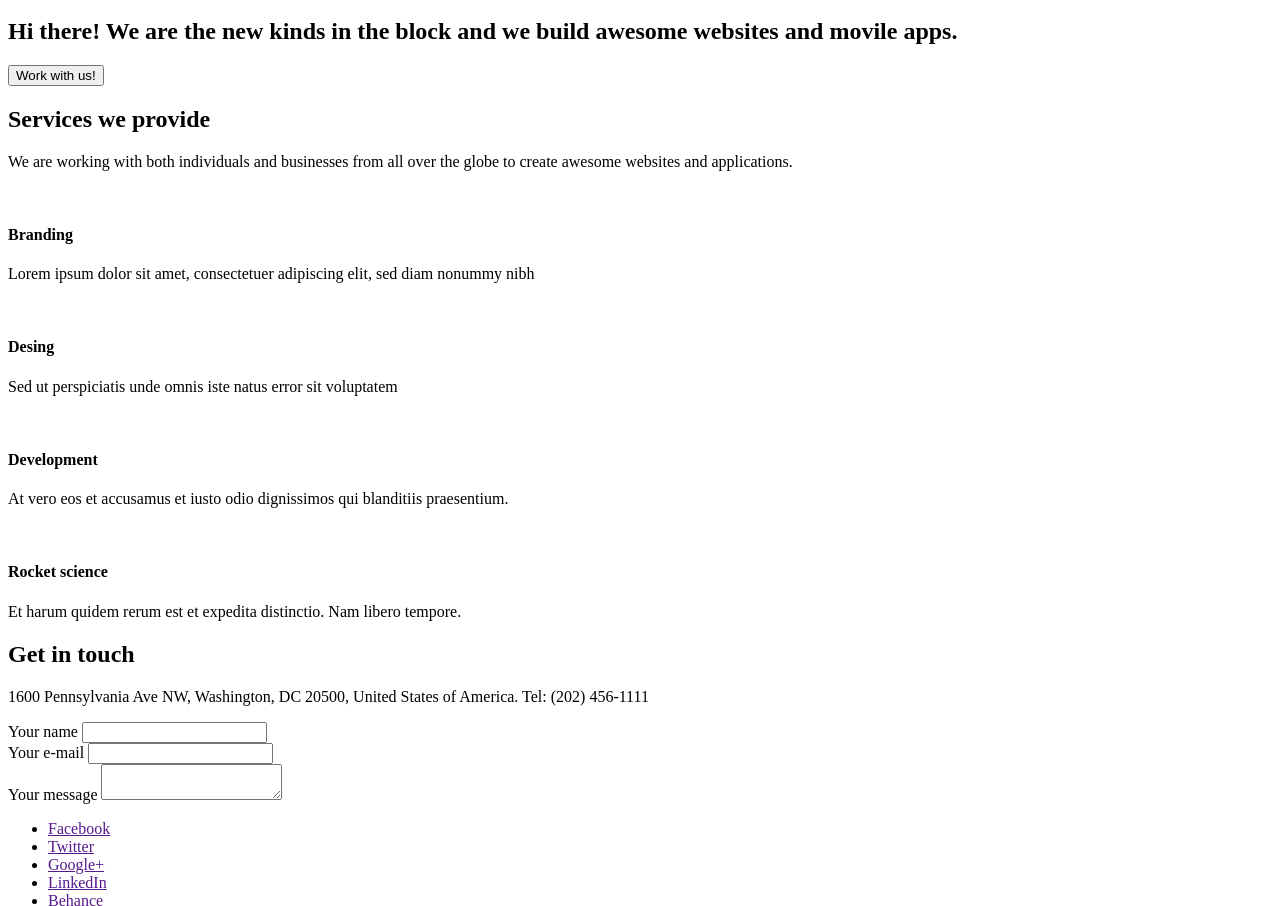
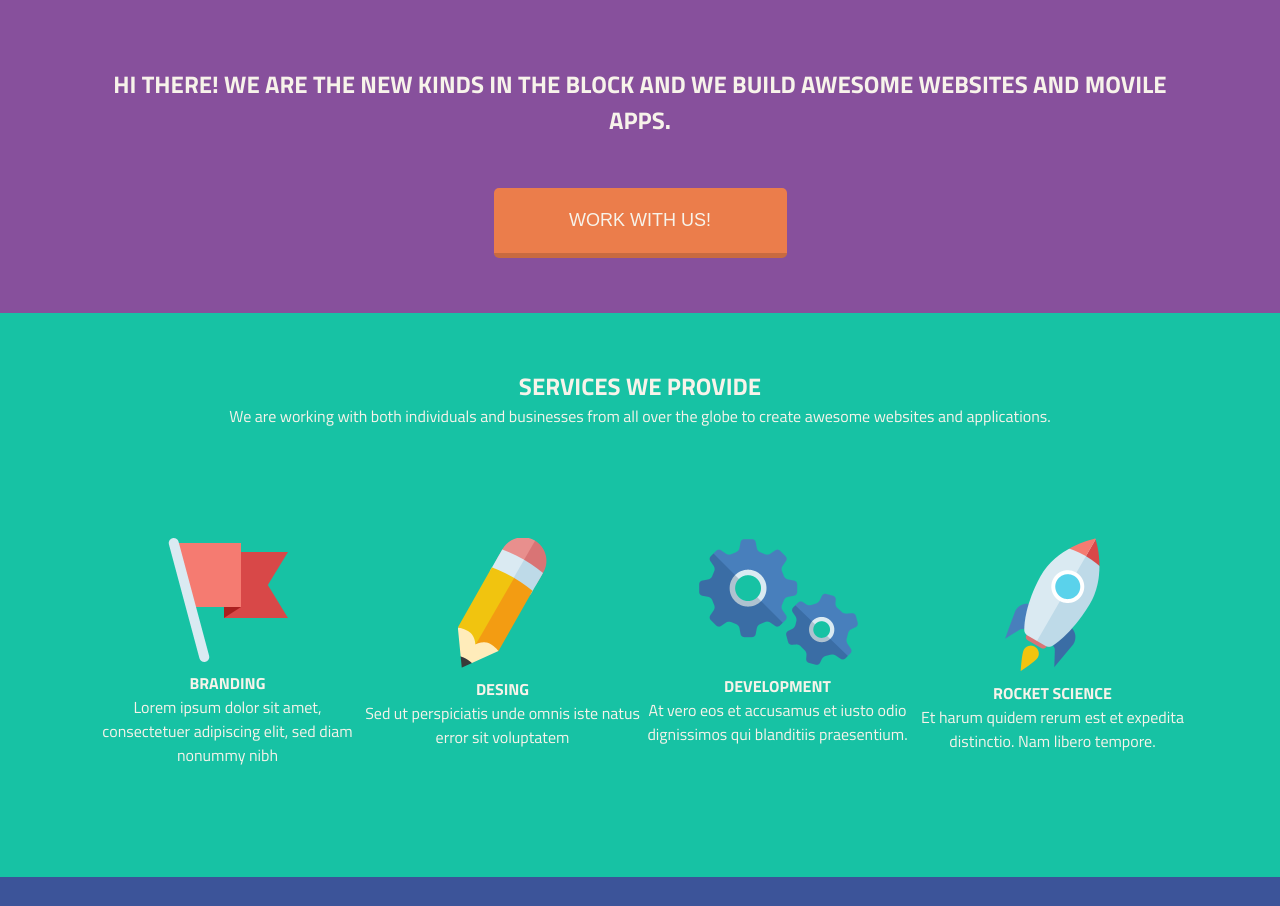
Before and after one commit to alexasacasa/cuda, a plain HTML site: page index.html in a window 1280 px wide. Shown: the part 134-1040 px from the top of the page. Drawn offline with Linux system fonts and the light colour scheme.

Commit message:
Agregando clases al index y agregando estilos al contenedor del formulario.

```diff
--- a/index.html
+++ b/index.html
@@ -11,12 +11,12 @@
 <body>
   <div>
     <!--Box1-->
-    <div>
+    <div id="box1-container">
       <div class="container">
         <!--Header-->
         <div>
-          <img src="img/" alt="Logo de la página">
-          <ul>
+          <img src="img/cuda-icono.png" alt="Logo de la página" id="logo">
+          <ul id="menu">
             <li><a href="">Home</a></li>
             <li><a href="">About</a></li>
             <li><a href="">Work</a></li>
@@ -24,45 +24,45 @@
             <li><a href="">Contact</a></li>
           </ul>
         </div>
-        <div>
+        <div class="encabezado">
           <h2>Hi there! We are the new kinds in the block and we build awesome websites and movile apps.</h2>
-          <button>Work with us!</button>
+          <button class="button1">Work with us!</button>
         </div>
       </div>
     </div>
     <!--End box1-->
 
     <!--Box2-->
-    <div>
+    <div id="box2-container" class="clearfix">
       <div class="container">
         <div>
           <h2>Services we provide</h2>
           <p>We are working with both individuals and businesses from all over the globe to create awesome websites and applications.</p>
         </div>
         <div>
-          <div>
-            <div><img src="img/" alt=""></div>
+          <div class="box">
+            <div><img src="img/icono1.png" alt=""></div>
             <div>
               <h4>Branding</h4>
               <p>Lorem ipsum dolor sit amet, consectetuer adipiscing elit, sed diam nonummy nibh</p>
             </div>
           </div>
-          <div>
-            <div><img src="img/" alt=""></div>
+          <div class="box">
+            <div><img src="img/icono2.png" alt=""></div>
             <div>
               <h4>Desing</h4>
               <p>Sed ut perspiciatis unde omnis iste natus error sit voluptatem</p>
             </div>
           </div>
-          <div>
-            <div><img src="img/" alt=""></div>
+          <div class="box">
+            <div><img src="img/icono3.png" alt=""></div>
             <div>
               <h4>Development</h4>
               <p>At vero eos et accusamus et iusto odio dignissimos qui blanditiis praesentium.</p>
             </div>
           </div>
-          <div>
-            <div><img src="img/" alt=""></div>
+          <div class="box">
+            <div><img src="img/icono4.png" alt=""></div>
             <div>
               <h4>Rocket science</h4>
               <p>Et harum quidem rerum est et expedita distinctio. Nam libero tempore.</p>
@@ -74,30 +74,31 @@
     <!--End box2-->
 
     <!--Box3-->
-    <div>
+    <div id="box3-container" class="clearfix">
       <div class="container">
         <h2>Get in touch</h2>
         <p>1600 Pennsylvania Ave NW, Washington, DC 20500, United States of America. Tel: (202) 456-1111</p>
-        <form action="" method="post">
+        <form class="form" action="" method="post">
           <div>
             <label for="input-name">Your name</label>
-            <input type="text" name="" id="input-name">
+            <input type="text" id="input-name" class="input">
           </div>
           <div>
             <label for="input-email">Your e-mail</label>
-            <input type="email" name="" id="input-email">
+            <input type="email" id="input-email" class="input">
           </div>
           <div>
             <label for="message">Your message</label>
             <textarea name="" id="message"></textarea>
           </div>
+          <button class="button2">Send Message!</button>
         </form>
       </div>
     </div>
     <!--End box3-->
 
     <!--Footer-->
-    <div>
+    <div id="footer" class="clearfix">
       <ul>
         <li><a href="">Facebook</a></li>
         <li><a href="">Twitter</a></li>
--- a/sass/_formulario.scss
+++ b/sass/_formulario.scss
@@ -0,0 +1,33 @@
+@import 'variables';
+
+#box3-container{
+  background-color: $color-box3;
+}
+
+.form{
+  .input{
+    margin: 15px;
+    border: 0;
+    width: 50%;
+    height: 50px;
+    background-color: $color-bord2;
+  }
+
+  #message{
+    border: 0;
+    width: 80%;
+    height: 200px;
+    background-color: $color-bord2
+  }
+
+  label::after{
+    content: "*";
+    color: #f2454a;
+  }
+}
+
+.button2{
+  @include botones;
+  background-color: $color-btn2;
+  border-bottom: 5px solid #299ec5;
+}
--- a/sass/_generales.scss
+++ b/sass/_generales.scss
@@ -0,0 +1,37 @@
+@import 'variables';
+*{
+  margin: 0;
+  padding: 0;
+}
+body{
+  margin: 0;
+  font-family: 'Titillium Web', sans-serif;
+  font-size: 1rem;
+  color: $color-tipo;
+  text-align: center;
+}
+
+h2, h4, button{
+  text-transform: $tipo-mayuscula;
+}
+
+li{
+  list-style: none;
+}
+
+a{
+  text-decoration: none;
+  color: $color-tipo;
+}
+
+.container{
+  margin: 0 auto;
+  padding: 55px 0;
+  width: 1100px;
+}
+
+.clearfix::after{
+  content: "";
+  clear: both;
+  display: block;
+}
--- a/sass/_variables.scss
+++ b/sass/_variables.scss
@@ -8,7 +8,6 @@ $color-foot: #344b8e;
 // Tipografía
 $color-tipo: #f7f3ea;
 $tipo-mayuscula: uppercase;
-$centrado: center;
 
 // Botones y bordes colores
 $color-btn1: #eb7d4b;
@@ -16,3 +15,18 @@ $color-btn2: #30bae7;
 $color-hover: #643a79;
 $color-bord1: #14a58c;
 $color-bord2: #273a71;
+
+// Mixins
+
+@mixin botones(){
+  border: 0;
+  width: 293px;
+  height: 70px;
+  margin-top: 50px;
+  background-color: $color-btn1;
+  border-radius: 5px;
+  border-bottom: 5px solid #c86a40;
+  font-size: 18px;
+  color: $color-tipo;
+  text-transform: $tipo-mayuscula;
+}
```
Also changed, not shown: css/style.css, 1 other file.
